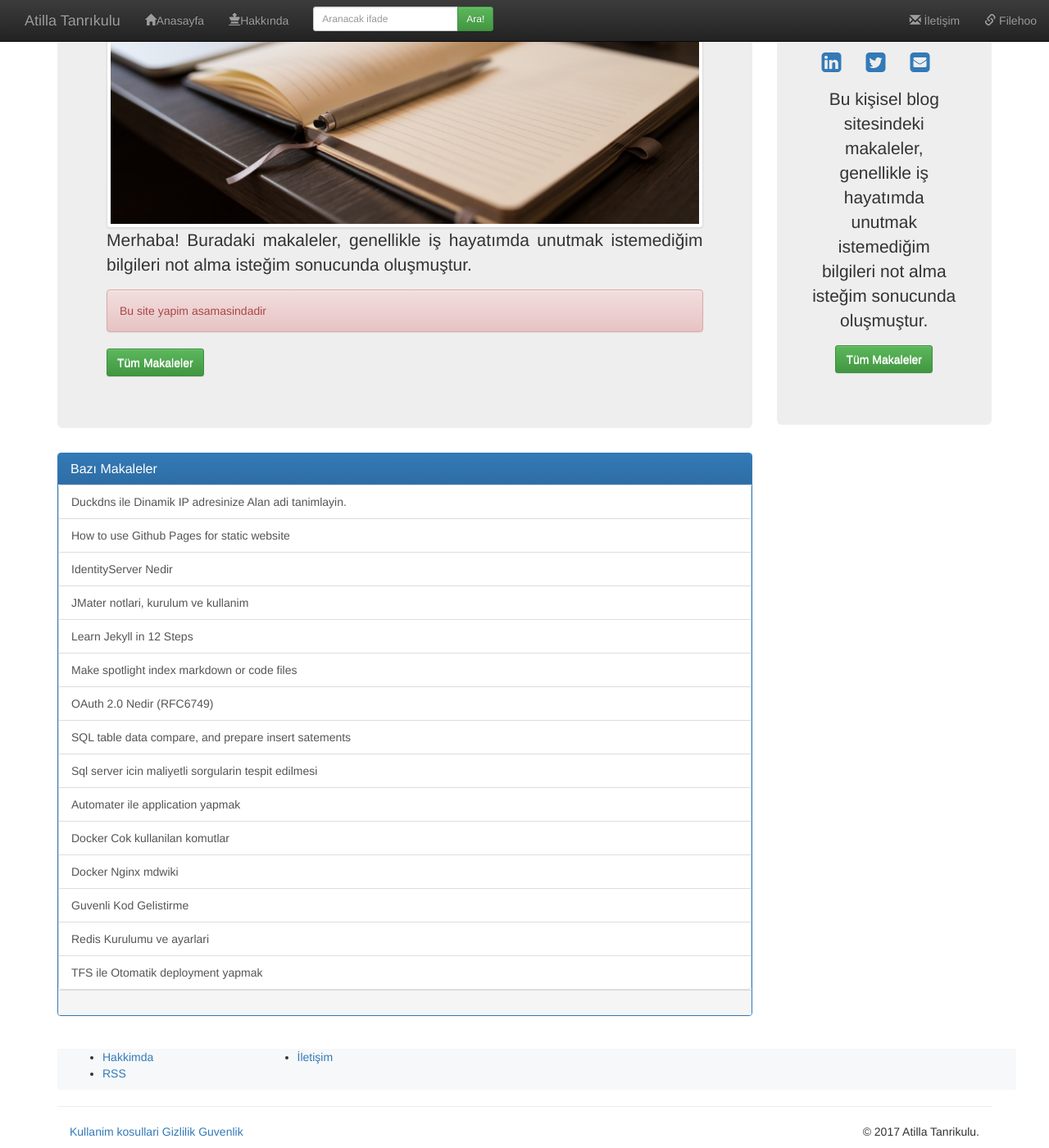
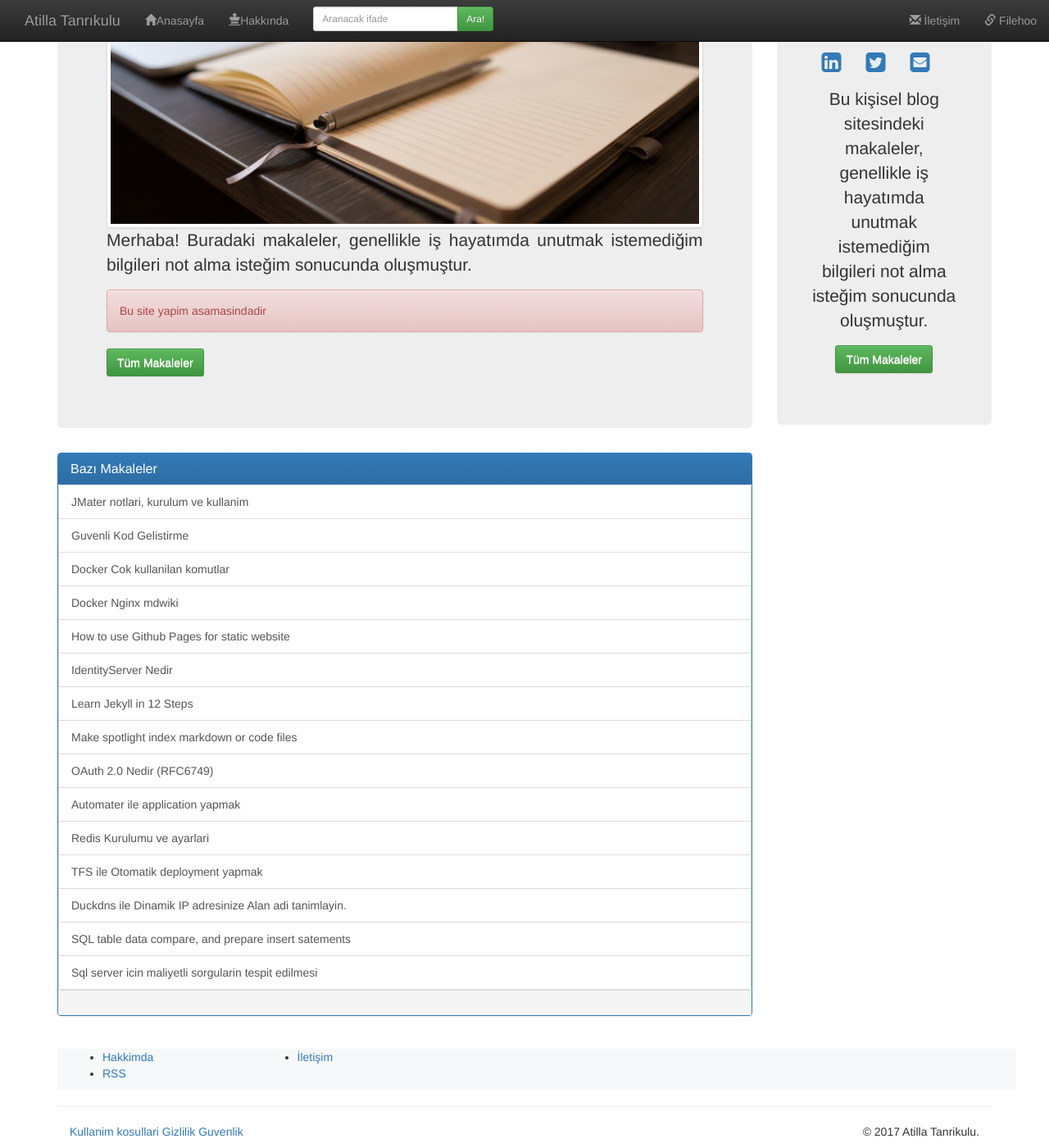
Before and after one commit to atillatan/blog, a Jekyll site: the page built from index.html, in a window 1280 px wide and 1400 px high, scrolled down 255 px. Shown: the whole window at 82% size. Built offline with Jekyll 4.4.1, drawn with Linux system fonts in a browser that asks for light colours; nearby versions of some CDN libraries.

Commit message:
sort_order

```diff
--- a/_includes/panel.html
+++ b/_includes/panel.html
@@ -4,7 +4,7 @@
     </div>
 
     <div class="panel-body" style="padding:0px;">
-      {% assign articleList = site.articles | sort: 'sortorder'  %}
+      {% assign articleList = site.articles | sort: 'sort_order'  %}
 
       {% for article in articleList %}
 
```
